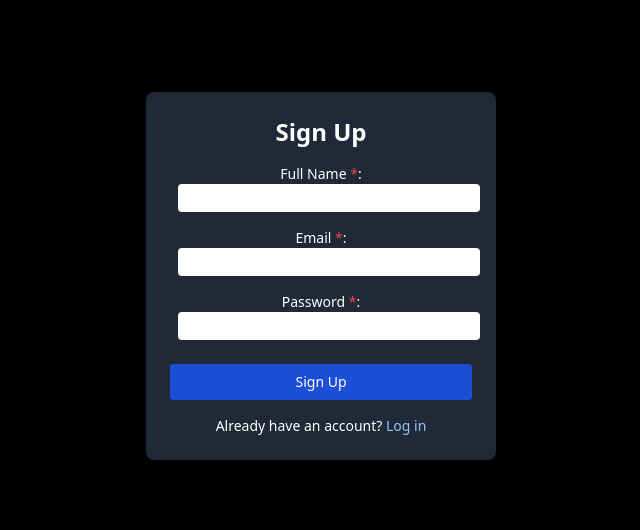
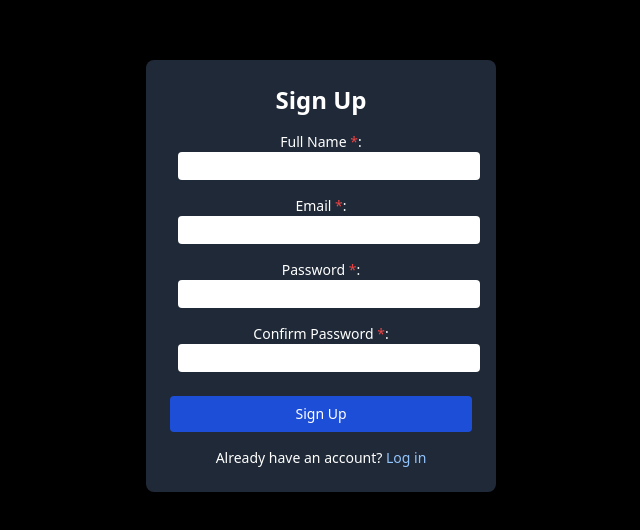
Before and after one commit to Tracy-miranja/AmsolForm, a React (Vite) app: page / in a window 1280 px wide. Shown: the part 124-654 px from the top of the page, without its empty margins (319-959 px from the left). Built offline with nearby package versions, Linux system fonts and the light colour scheme.

Commit message:
Add confirmation password

```diff
--- a/package.json
+++ b/package.json
@@ -16,7 +16,8 @@
     "react": "^18.3.1",
     "react-dom": "^18.3.1",
     "react-icons": "^5.3.0",
-    "react-router-dom": "^6.26.2"
+    "react-router-dom": "^6.26.2",
+    "yup": "^1.4.0"
   },
   "devDependencies": {
     "@eslint/js": "^9.9.0",
--- a/src/signupform.jsx
+++ b/src/signupform.jsx
@@ -7,18 +7,35 @@ const SignUpForm = () => {
   const [fullName, setFullName] = useState("");
   const [message, setMessage] = useState("");
   const [error, setError] = useState("");
+  const [confirmPassword,setConfirmPassword]=useState("")
 
   const getUserDetails = async (e) => {
     e.preventDefault();
 
+    // Ensure that you're comparing the latest values of password and confirmPassword
+    if (password !== confirmPassword) {
+      setError("Passwords don't match");
+      setMessage("");
+      return; // Prevent the form from being submitted if passwords don't match
+    }
+
     try {
-      const response = await axios.post("http://localhost:5000/Api/SignUp", { fullName, Email, password });
+      // If passwords match, proceed with the API request
+      const response = await axios.post("http://localhost:5000/Api/SignUp", {
+        fullName,
+        Email,
+        password
+      });
+
+      // Reset the form after successful submission
       setMessage(response.data.message);
       setEmail("");
       setPassword("");
       setFullName("");
       setError("");
+      setConfirmPassword("");
     } catch (error) {
+      // Handle any errors from the server
       if (error.response && error.response.data.message) {
         setError(error.response.data.message);
         setMessage("");
@@ -27,6 +44,7 @@ const SignUpForm = () => {
       }
     }
   };
+
 
   return (
     <div className="flex justify-center items-center h-screen bg-black">
@@ -69,6 +87,18 @@ const SignUpForm = () => {
               />
             </label>
           </div>
+          <div className="mb-4">
+            <label>
+              Confirm Password <span className="text-red-500">*</span>:
+              <input
+                type="password"
+                value={confirmPassword}
+                onChange={(e) => setConfirmPassword(e.target.value)}
+                required
+                className="ml-2 w-full p-1 rounded text-gray-900"
+              />
+            </label>
+          </div>
           <button type="submit" className="bg-blue-700 text-white py-2 px-4 rounded hover:bg-blue-800 mt-2">
             Sign Up
           </button>
```
Also changed, not shown: src/validation/UserValidation.jsx (added), 1 other file (tests, documents, lock files or other folders).
